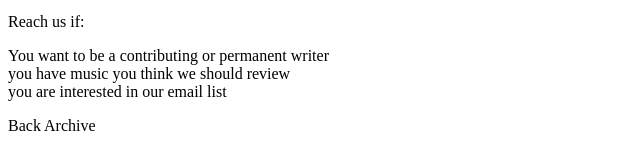
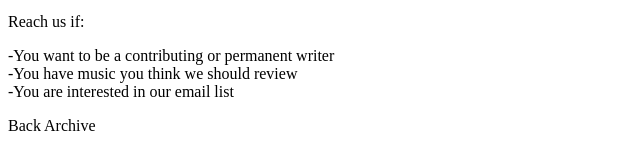
Before and after one commit to DisagreEeable/DisagreEeable, a plain HTML site: page index.html in a window 1280 px wide. Shown: the part 173-324 px from the top of the page, without its empty margins (0-640 px from the left). Drawn offline with Linux system fonts and the light colour scheme.

Commit message:
Update index.html

```diff
--- a/index.html
+++ b/index.html
@@ -1 +1 @@
-<!DOCTYPE html><link rel="icon" href="data:,"><meta name="viewport" content="width=device-width,initial-scale=1.0"><title>DisagreEeable</title><p>The latest in a centuries-old line of upstart music journals.<p>Intend on upsetting the mainstream and propagating good taste.<p>Founded on 29|5|22 by Jonah Dayley, and published on the web 14|11|22.<p>Rapidly expanding in profile and stature.<p>Email: NetworkForPublicity@gmail.com<p>Reach us if:<p>You want to be a contributing or permanent writer<br>you have music you think we should review<br>you are interested in our email list<br><p>Back Archive<p><a href="V1I1.pdf">V1 I1</a><br><a href="V1I2.pdf">V1 I2</a><br><a href="V1I3.pdf">V1 I3</a><br><a href="V1I4.pdf">V1 I4</a><br><a href="V1I5.pdf">V1 I5</a><br><a href="V1I6.pdf">V1 I6</a><br><a href="V1I7.pdf">V1 I7</a><br><a href="V1I8.pdf">V1 I8</a><br><a href="V1I9.pdf">V1 I9</a><br><a href="V1I10.pdf">V1 I10</a><br><p>Bonus: this page is under 1KB in size.
+<!DOCTYPE html><link rel="icon" href="data:,"><meta name="viewport" content="width=device-width,initial-scale=1.0"><title>DisagreEeable</title><p>The latest in a centuries-old line of upstart music journals.<p>Intend on upsetting the mainstream and propagating good taste.<p>Founded on 29|5|22 by Jonah Dayley, and published on the web 14|11|22.<p>Rapidly expanding in profile and stature.<p>Email: NetworkForPublicity@gmail.com<p>Reach us if:<p>-You want to be a contributing or permanent writer<br>-You have music you think we should review<br>-You are interested in our email list<br><p>Back Archive<p><a href="V1I1.pdf">V1 I1</a><br><a href="V1I2.pdf">V1 I2</a><br><a href="V1I3.pdf">V1 I3</a><br><a href="V1I4.pdf">V1 I4</a><br><a href="V1I5.pdf">V1 I5</a><br><a href="V1I6.pdf">V1 I6</a><br><a href="V1I7.pdf">V1 I7</a><br><a href="V1I8.pdf">V1 I8</a><br><a href="V1I9.pdf">V1 I9</a><br><a href="V1I10.pdf">V1 I10</a><br><p>Bonus: this page is under 1KB in size.
```
